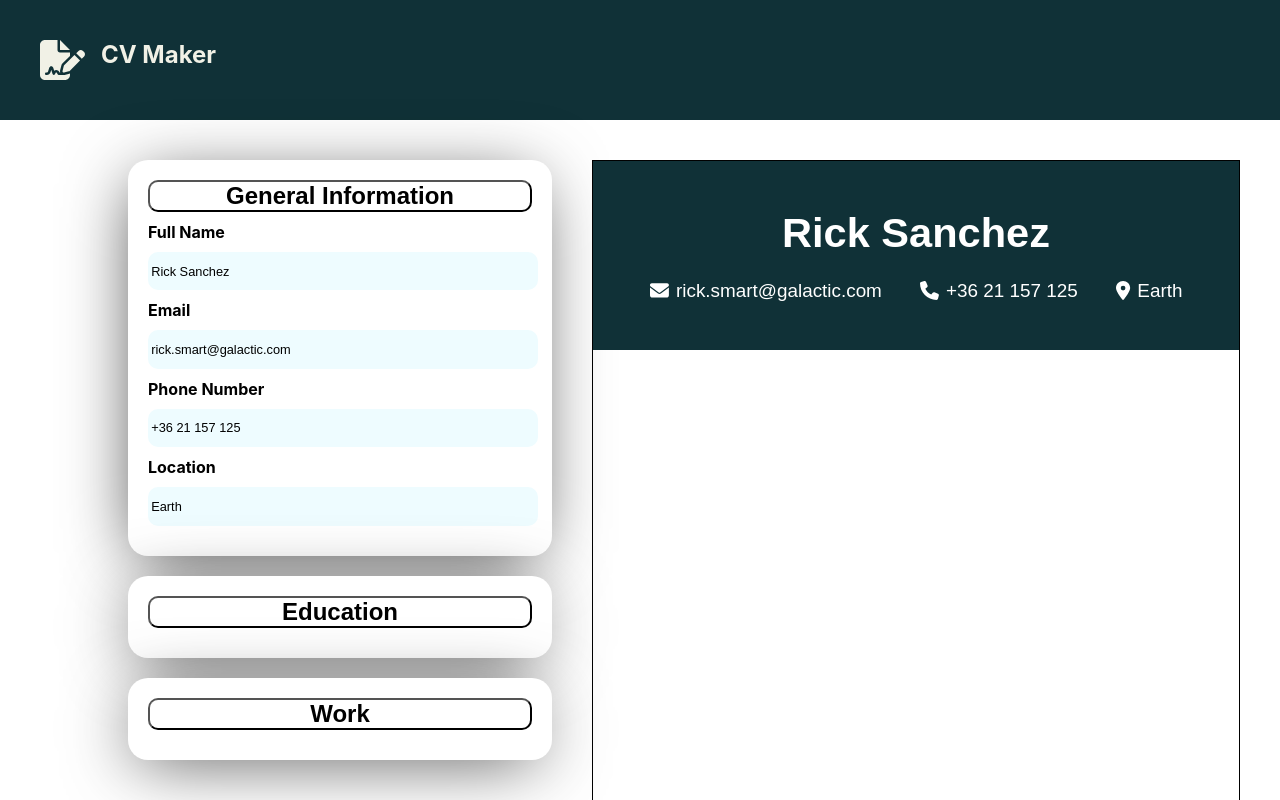
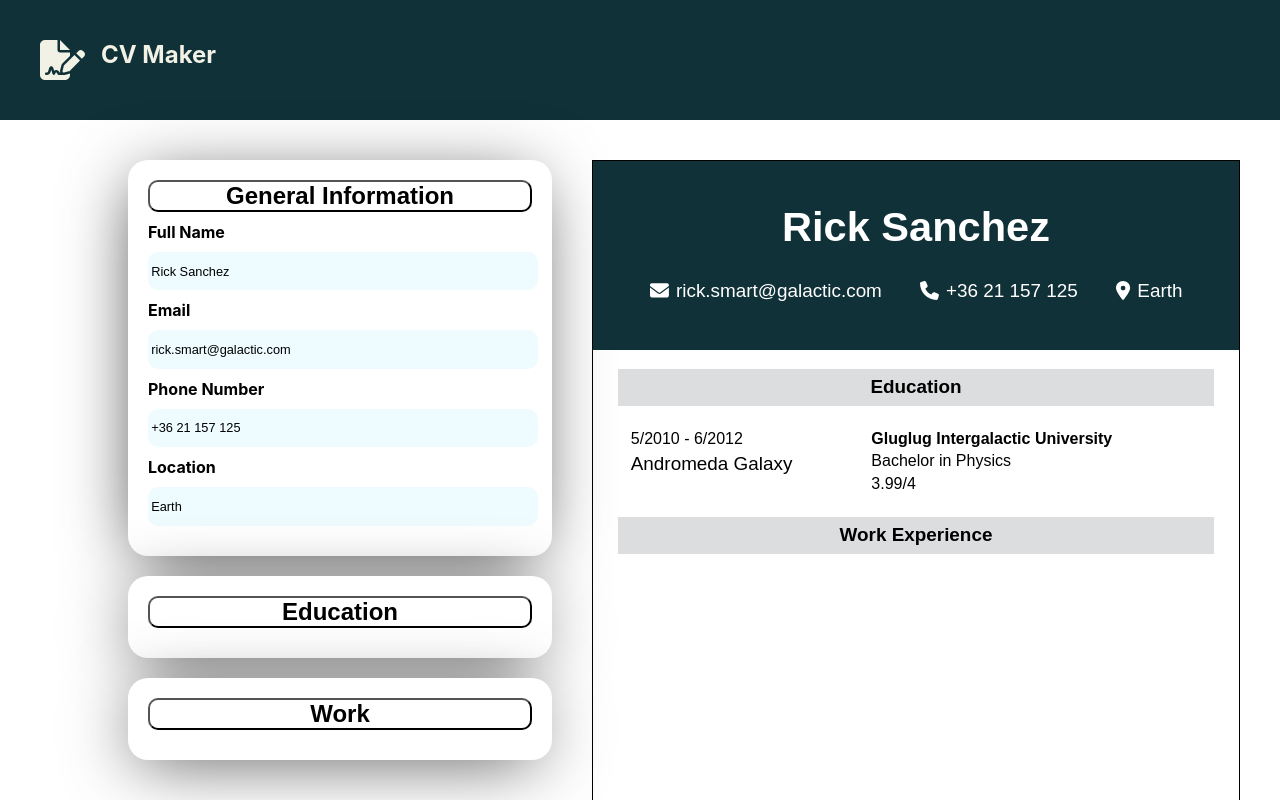
Before and after one commit to FadyDMK/cv-maker, a React (Vite) app: page / in a window 1280 px wide. Shown: the top 800 px of the page. Built offline with nearby package versions, Linux system fonts and the light colour scheme.

Commit message:
connected education input to preview

```diff
--- a/src/App.jsx
+++ b/src/App.jsx
@@ -6,15 +6,16 @@ import { Work } from "./components/Work";
 import { exampleInfo } from "./components/example-info";
 
 export default function App() {
+  const [educations, setEducations] = useState(exampleInfo.education);
   const [general,setGeneral] = useState(exampleInfo.personalInfo);
   return (
     <div className="container">
       <div className="wrapper">
         <General generalInfo={general} setGeneralInfo={setGeneral}/>
-        <Education />
+        <Education educations={educations} setEducations={setEducations}/>
         <Work />
       </div>
-      <Preview generalInfo={general}/>
+      <Preview generalInfo={general} educations={educations}/>
     </div>
   );
 }
--- a/src/components/Education.jsx
+++ b/src/components/Education.jsx
@@ -1,18 +1,18 @@
-import { exampleInfo } from "./example-info";
 import { useState } from "react";
+/* eslint react/prop-types: 0 */
 
-export function Education() {
+export function Education({ educations, setEducations }) {
   return (
     <div>
-      <EducationUnit />
+      <EducationUnit educations={educations} setEducations={setEducations} />
     </div>
   );
 }
 
-export function EducationUnit() {
+export function EducationUnit({ educations, setEducations }) {
   // eslint-disable-next-line no-unused-vars
   const [open, setOpen] = useState(false);
-  const [educations, setEducations] = useState(exampleInfo.education);
+
   const [education, setEducation] = useState({
     degree: "Bachelor in Physics",
     university: "Gluglug Intergalactic University",
@@ -35,7 +35,7 @@ export function EducationUnit() {
     setEducation({ ...education, startDate: e.target.value });
   }
   function handleLocationChange(e) {
-    setEducation({ ...education, startDate: e.target.value });
+    setEducation({ ...education, location: e.target.value });
   }
 
   function handleEndDateChange(e) {
@@ -53,17 +53,17 @@ export function EducationUnit() {
         endDate: education.endDate,
       },
     ];
-
     setEducations(newEducations);
     setEducation({
-      degree: "Bachelor in Physics",
-      university: "Gluglug Intergalactic University",
-      location: "Andromeda Galaxy",
-      grade: "3.99/4",
-      startDate: "5/2010",
-      endDate: "6/2012",
+      degree: "",
+      university: "",
+      location: "",
+      grade: "",
+      startDate: "",
+      endDate: "",
     });
   }
+
   function toggle() {
     setOpen(!open);
   }
@@ -77,7 +77,7 @@ export function EducationUnit() {
         <>
           <h1>University Name</h1>
           <input
-            placeholder="university Name"
+            placeholder="University Name"
             value={education.university}
             onChange={handleUniNameChange}
           />
--- a/src/components/General.jsx
+++ b/src/components/General.jsx
@@ -1,4 +1,5 @@
 import { useState } from "react";
+/* eslint react/prop-types: 0 */
 
 export function General({generalInfo, setGeneralInfo}) {
   // eslint-disable-next-line no-unused-vars
--- a/src/components/Preview.jsx
+++ b/src/components/Preview.jsx
@@ -4,8 +4,36 @@ import {
   faPhone,
 } from "@fortawesome/free-solid-svg-icons";
 import { FontAwesomeIcon } from "@fortawesome/react-fontawesome";
+/* eslint react/prop-types: 0 */
 
-export function Preview({generalInfo}) {
+export function Preview({ generalInfo, educations }) {
+  function EducationPreviewUnit() {
+    return (
+      <div className="uni-info">
+        {educations.map((element) => (
+          <>
+            <div className="uni-info-unit">
+              <div className="location-date">
+                <div className="date">
+                  {element.startDate} - {element.endDate}
+                </div>
+
+                <div className="location">{element.location}</div>
+              </div>
+              <div className="uni-degree">
+                <div className="uni">{element.university}</div>
+                <div className="degree">{element.degree}</div>
+                <div className="grade">{element.grade}</div>
+              </div>
+            </div>
+          </>
+        ))}
+      </div>
+    );
+  }
+  function WorkPreviewUnit(){
+
+  }
   return (
     <div className="preview">
       <div className="cv-header">
@@ -25,6 +53,14 @@ export function Preview({generalInfo}) {
           </div>
         </div>
       </div>
+      <div className="education-preview">
+        <div className="education-header">Education</div>
+        <EducationPreviewUnit />
+      </div>
+      <div className="work-preview">
+        <div className="work-header">Work Experience</div>
+        <WorkPreviewUnit />
+      </div>
     </div>
   );
 }
--- a/src/components/example-info.js
+++ b/src/components/example-info.js
@@ -5,6 +5,13 @@ export const exampleInfo = {
     phoneNumber: "+36 21 157 125",
     location:'Earth',
   },
-  education: [],
+  education: [{
+    degree: "Bachelor in Physics",
+    university: "Gluglug Intergalactic University",
+    location: "Andromeda Galaxy",
+    grade: "3.99/4",
+    startDate: "5/2010",
+    endDate: "6/2012",
+  }],
   work: [],
 };
--- a/src/main.jsx
+++ b/src/main.jsx
@@ -2,6 +2,7 @@ import React from "react";
 import ReactDOM from "react-dom/client";
 import "./styles/index.css";
 import "./styles/Footer.css";
+import "./styles/Preview.css";
 import App from "./App";
 import Header from "./components/Header";
 import Footer from "./components/Footer";
--- /dev/null
+++ b/src/styles/Preview.css
@@ -0,0 +1,41 @@
+.education-header ,.work-header{
+  text-align: center;
+  font-weight: 800;
+  font-size: 0.5cm;
+  background-color: #dbddde;
+  width: 90%;
+  position: relative;
+  height: auto;
+  margin: 0.5cm auto;
+  padding: 0.2cm;
+}
+
+.uni-info {
+  padding-left: 1cm;
+  display: flex;
+  flex-direction: column;
+  gap: 1cm;
+}
+.uni-info-unit {
+  display: flex;
+  gap: 1.5cm;
+}
+.location-date {
+  flex: 1;
+}
+
+.uni-degree {
+  flex: 2;
+}
+
+.uni {
+  font-weight: 800;
+}
+
+.date,
+.location,
+.uni,
+.degree,
+.grade {
+  margin: 0.3em 0;
+}
```
